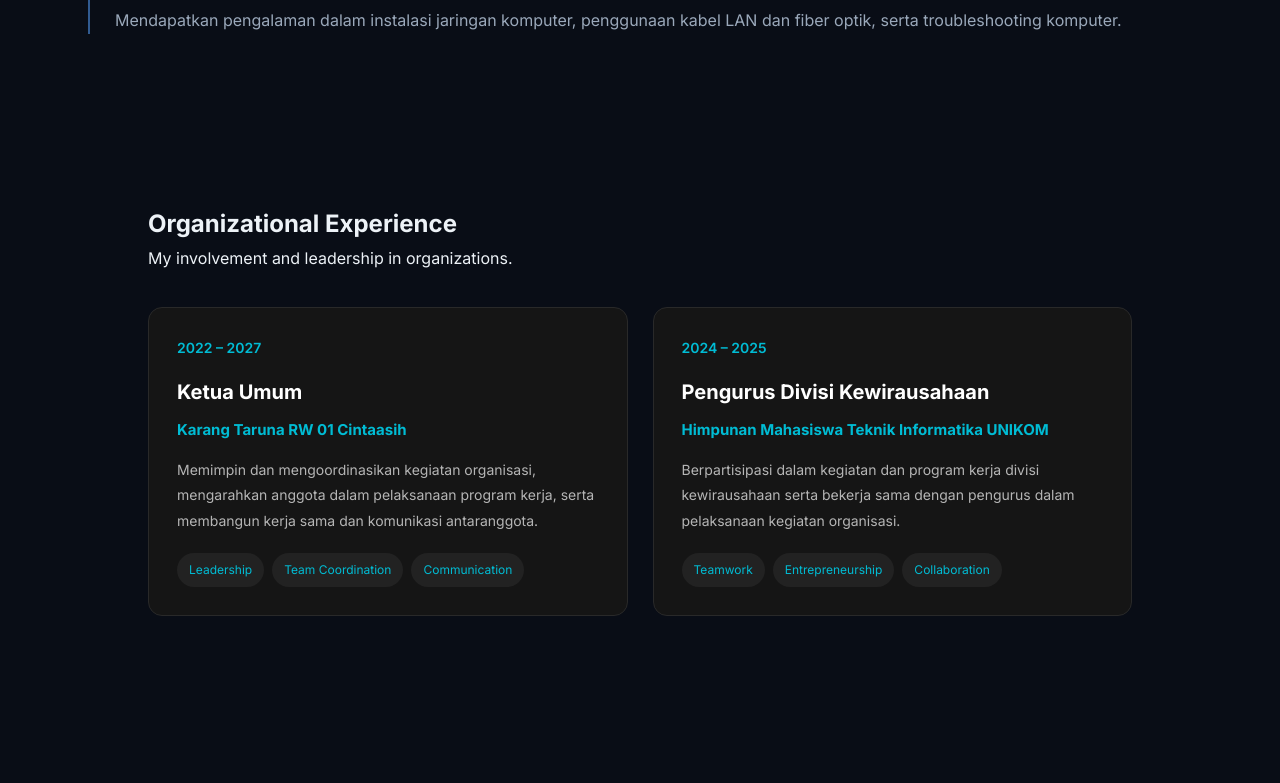
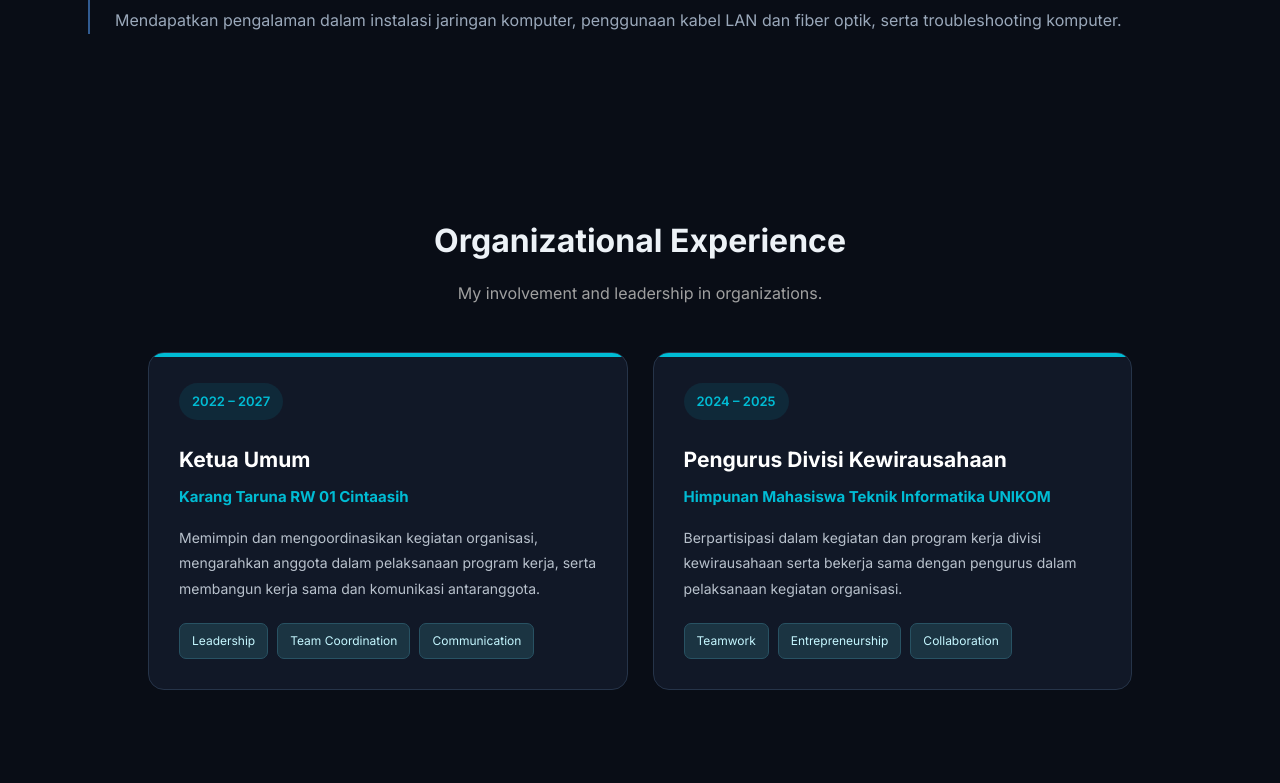
Before and after one commit to mufasyhabudin/portfolio-mufa, a plain HTML site: page index.html in a window 1280 px wide. Shown: the part 2467-3250 px from the top of the page. Drawn offline with Linux system fonts and the light colour scheme.

Commit message:
Update portfolio

```diff
--- a/style.css
+++ b/style.css
@@ -514,52 +514,85 @@ footer {
 }
 
 
-/* Organizational Experience */
-.organization {
-    padding: 80px 10%;
+
+/* ===== ORGANIZATIONAL EXPERIENCE ===== */
+
+#organization {
+    padding: 90px 10%;
+}
+
+#organization .section-title {
+    text-align: center;
+    font-size: 32px;
+    margin-bottom: 12px;
+}
+
+#organization .section-subtitle {
+    text-align: center;
+    color: #a0a0a0;
+    margin-bottom: 45px;
 }
 
 .organization-container {
     display: grid;
-    grid-template-columns: repeat(2, 1fr);
+    grid-template-columns: repeat(2, minmax(0, 1fr));
     gap: 25px;
-    margin-top: 35px;
+    max-width: 1100px;
+    margin: auto;
 }
 
 .organization-card {
-    background: #151515;
-    border: 1px solid #292929;
-    border-radius: 14px;
-    padding: 28px;
-    transition: 0.3s ease;
+    background: #111827;
+    border: 1px solid #263449;
+    border-radius: 16px;
+    padding: 30px;
+    position: relative;
+    overflow: hidden;
+    transition: all 0.3s ease;
+}
+
+.organization-card::before {
+    content: "";
+    position: absolute;
+    top: 0;
+    left: 0;
+    width: 100%;
+    height: 4px;
+    background: #00bcd4;
 }
 
 .organization-card:hover {
-    transform: translateY(-6px);
+    transform: translateY(-8px);
     border-color: #00bcd4;
+    box-shadow: 0 10px 30px rgba(0, 188, 212, 0.12);
 }
 
 .organization-date {
+    display: inline-block;
     color: #00bcd4;
-    font-size: 14px;
+    background: rgba(0, 188, 212, 0.1);
+    padding: 7px 13px;
+    border-radius: 20px;
+    font-size: 13px;
     font-weight: 600;
-    margin-bottom: 15px;
+    margin-bottom: 22px;
 }
 
 .organization-content h3 {
     color: #ffffff;
-    font-size: 20px;
+    font-size: 21px;
     margin-bottom: 8px;
 }
 
 .organization-content h4 {
     color: #00bcd4;
     font-size: 15px;
-    margin-bottom: 15px;
+    line-height: 1.6;
+    margin-bottom: 16px;
 }
 
 .organization-content p {
-    color: #b5b5b5;
+    color: #b8c1cc;
     font-size: 14px;
     line-height: 1.8;
 }
@@ -567,25 +600,30 @@ footer {
 .organization-tags {
     display: flex;
     flex-wrap: wrap;
-    gap: 8px;
-    margin-top: 20px;
+    gap: 9px;
+    margin-top: 22px;
 }
 
 .organization-tags span {
-    background: #222;
-    color: #00bcd4;
+    color: #c5f7ff;
+    background: #1b3442;
+    border: 1px solid #285263;
     padding: 7px 12px;
-    border-radius: 20px;
+    border-radius: 7px;
     font-size: 12px;
 }
 
 /* Responsive */
 @media (max-width: 768px) {
+    #organization {
+        padding: 65px 6%;
+    }
+
     .organization-container {
         grid-template-columns: 1fr;
     }
 
-    .organization {
-        padding: 60px 6%;
+    #organization .section-title {
+        font-size: 27px;
     }
 }
```
